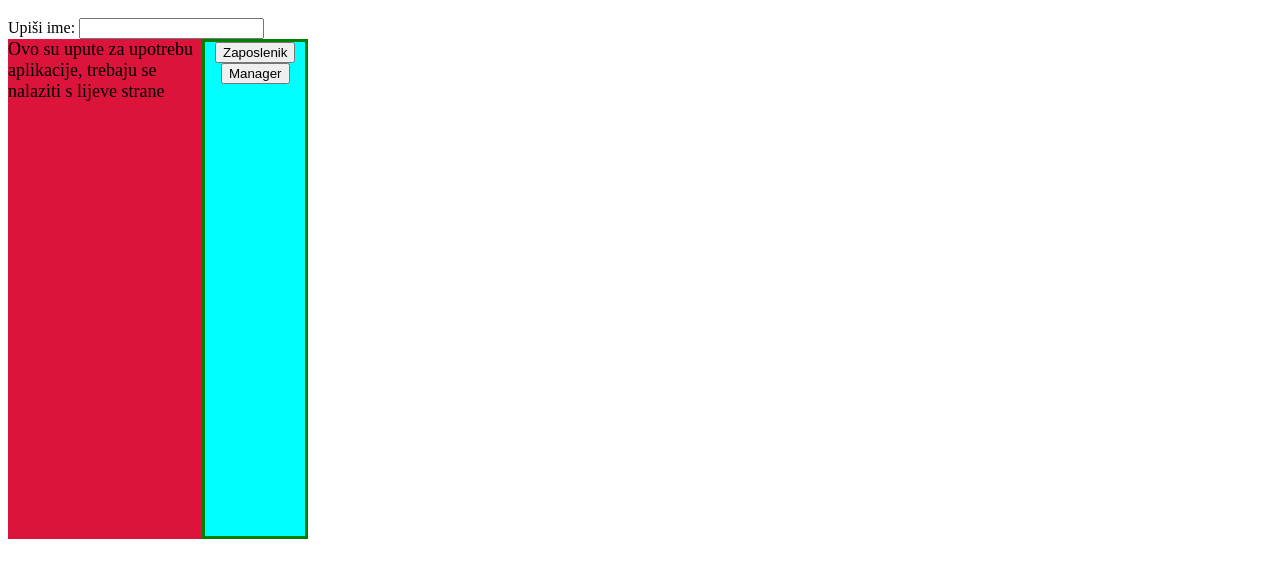
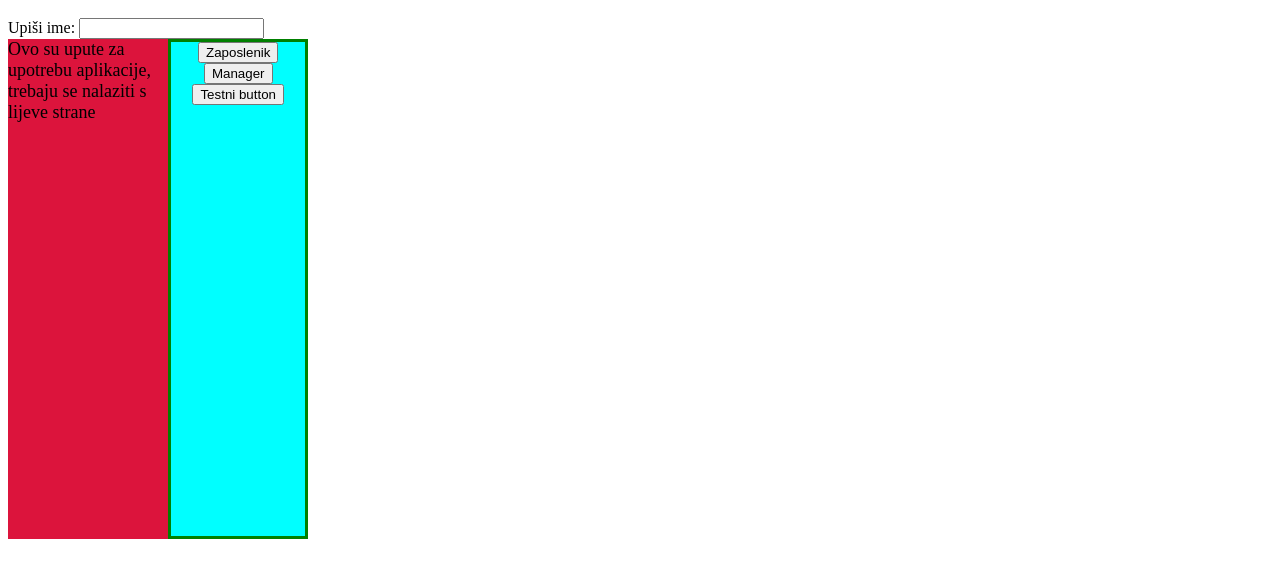
Before and after one commit to elozar1/proba1, a plain HTML site: page index.html in a window 1280 px wide. Shown: the part 48-626 px from the top of the page. Drawn offline with Linux system fonts and the light colour scheme.

Commit message:
ovo je commit

```diff
--- a/index.html
+++ b/index.html
@@ -19,6 +19,7 @@
       <div id="btn-container">
         <button id="zaposlenik">Zaposlenik</button>
         <button id="manager">Manager</button>
+        <button id="test-button">Testni button</button>
       </div>
     </div>
     <script defer src="script.js"></script>
```
